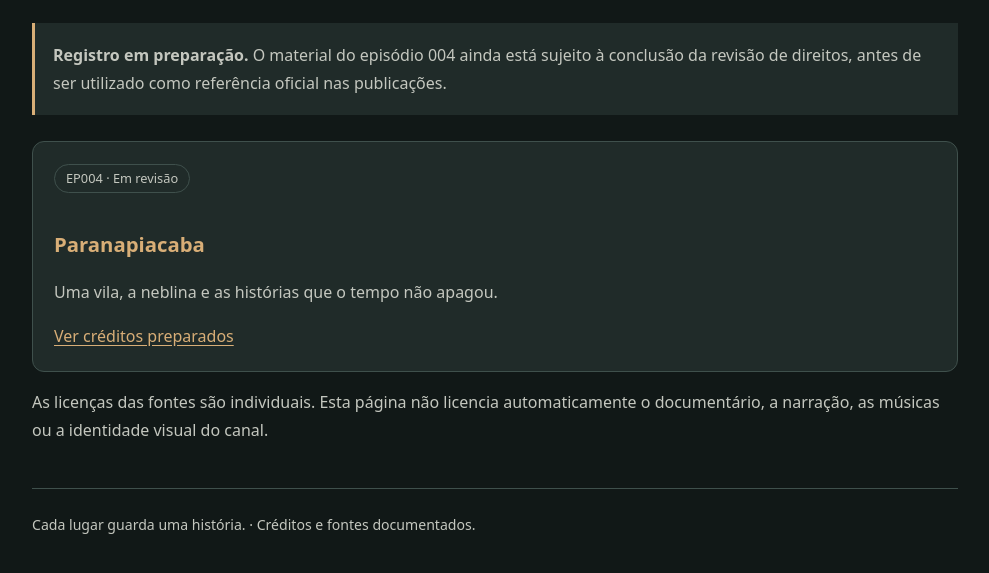
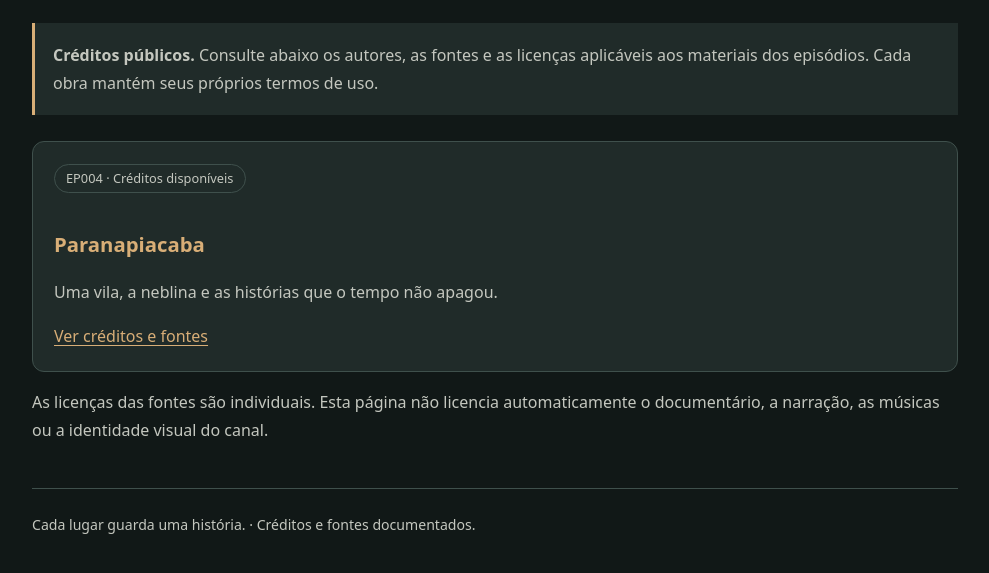
Before and after one commit to progritit/misterios-da-cidade-creditos, a plain HTML site: page docs/index.html in a window 1280 px wide. Shown: the part 263-836 px from the top of the page, without its empty margins (145-1134 px from the left). Drawn offline with Linux system fonts and the light colour scheme.

Commit message:
docs: présenter les crédits EP004 comme registre public de sources

```diff
--- a/docs/index.html
+++ b/docs/index.html
@@ -1 +1 @@
-<!doctype html><html lang="pt-BR"><head><meta charset="utf-8"><meta name="viewport" content="width=device-width,initial-scale=1"><meta name="description" content="Créditos de mídias e referências dos documentários Mistérios da Cidade."><title>Créditos · Mistérios da Cidade</title><link rel="stylesheet" href="style.css"></head><body><main><div class="mast">Mistérios da Cidade · Créditos e fontes</div><h1>As histórias têm muitos autores.</h1><p class="lead">Aqui reunimos os créditos de fotografias e vídeos usados em nossos documentários, com informações de autoria e licenciamento.</p><div class="notice"><p><strong>Registro em preparação.</strong> O material do episódio 004 ainda está sujeito à conclusão da revisão de direitos, antes de ser utilizado como referência oficial nas publicações.</p></div><div class="grid"><article class="panel"><span class="tag">EP004 · Em revisão</span><h2>Paranapiacaba</h2><p>Uma vila, a neblina e as histórias que o tempo não apagou.</p><a href="ep004.html">Ver créditos preparados</a></article></div><p>As licenças das fontes são individuais. Esta página não licencia automaticamente o documentário, a narração, as músicas ou a identidade visual do canal.</p><div class="footer">Cada lugar guarda uma história. · Créditos e fontes documentados.</div></main></body></html>
+<!doctype html><html lang="pt-BR"><head><meta charset="utf-8"><meta name="viewport" content="width=device-width,initial-scale=1"><meta name="description" content="Créditos de mídias e referências dos documentários Mistérios da Cidade."><title>Créditos · Mistérios da Cidade</title><link rel="stylesheet" href="style.css"></head><body><main><div class="mast">Mistérios da Cidade · Créditos e fontes</div><h1>As histórias têm muitos autores.</h1><p class="lead">Aqui reunimos os créditos de fotografias e vídeos usados em nossos documentários, com informações de autoria e licenciamento.</p><div class="notice"><p><strong>Créditos públicos.</strong> Consulte abaixo os autores, as fontes e as licenças aplicáveis aos materiais dos episódios. Cada obra mantém seus próprios termos de uso.</p></div><div class="grid"><article class="panel"><span class="tag">EP004 · Créditos disponíveis</span><h2>Paranapiacaba</h2><p>Uma vila, a neblina e as histórias que o tempo não apagou.</p><a href="ep004.html">Ver créditos e fontes</a></article></div><p>As licenças das fontes são individuais. Esta página não licencia automaticamente o documentário, a narração, as músicas ou a identidade visual do canal.</p><div class="footer">Cada lugar guarda uma história. · Créditos e fontes documentados.</div></main></body></html>
```
